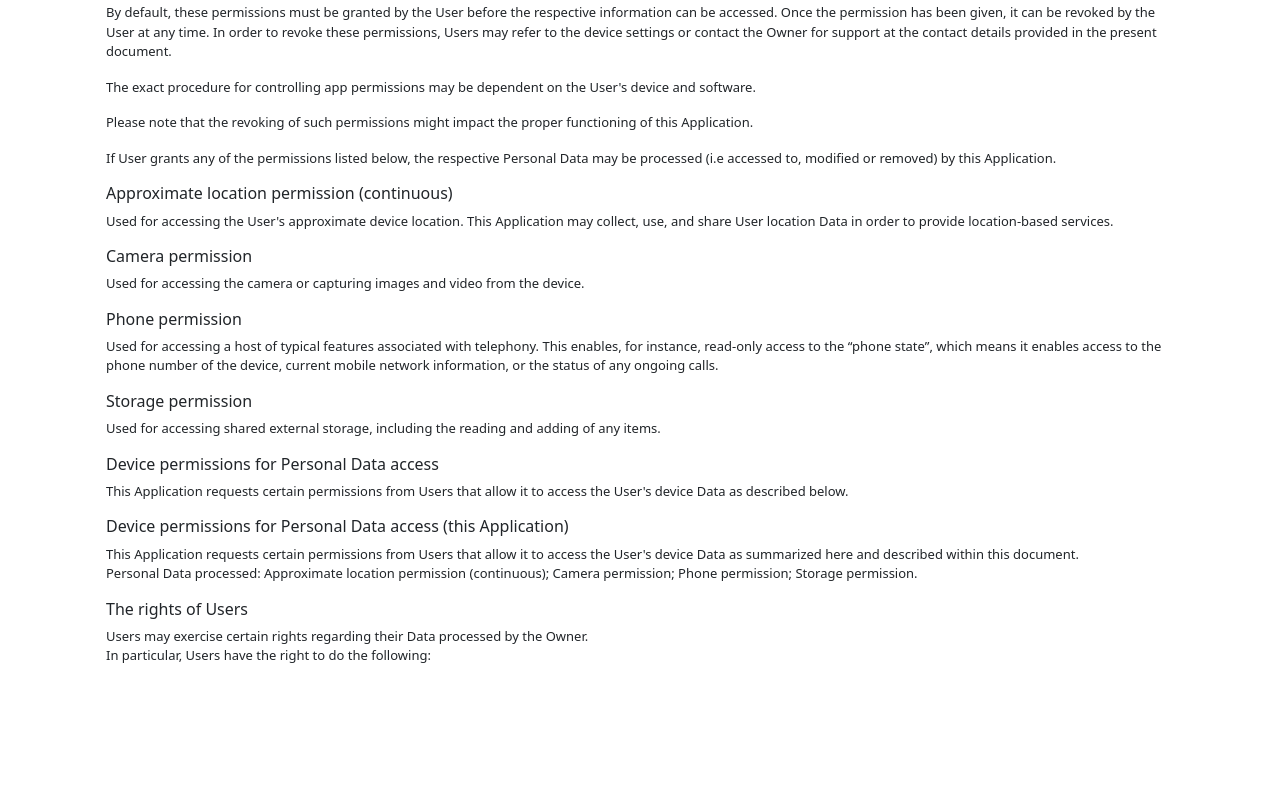
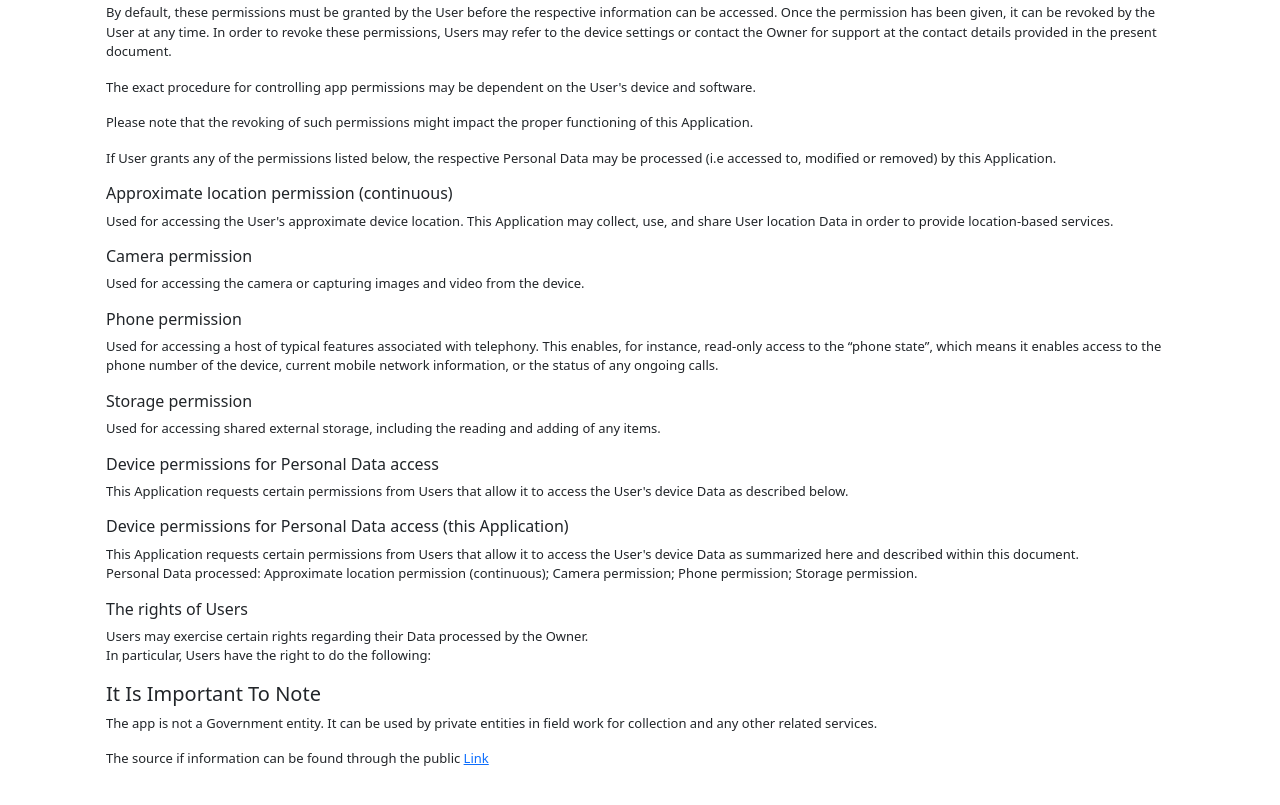
Before and after one commit to OzzayNetwork/levetot-web, a plain HTML site: page privacy.html in a window 1280 px wide. Shown: the part 1791-2596 px from the top of the page. Before the commit the page ends 2497 px from the top, so only its background shows below. Drawn offline with nearby package versions, Linux system fonts and the light colour scheme.

Commit message:
kelvinL updates to pricvacey policy

```diff
--- a/privacy.html
+++ b/privacy.html
@@ -227,6 +227,14 @@ body{
                         the following:</p>
                 </div>
 
+                <div class="col-12">
+                    <h5 class="text-capitalize">It Is Important to Note</h5>
+                    <p>The app is not a Government entity. It can be used by private entities in field work for collection and any other related services.
+                    </p>
+
+                    <p>The source if information can be found through the public <a href="https://kisumuassembly.go.ke/wp-content/uploads/2021/11/The-Kisumu-County-Finance-Bill-2021.pdf">Link </a></p>
+                </div>
+
 
             </div>
         </div>
```
